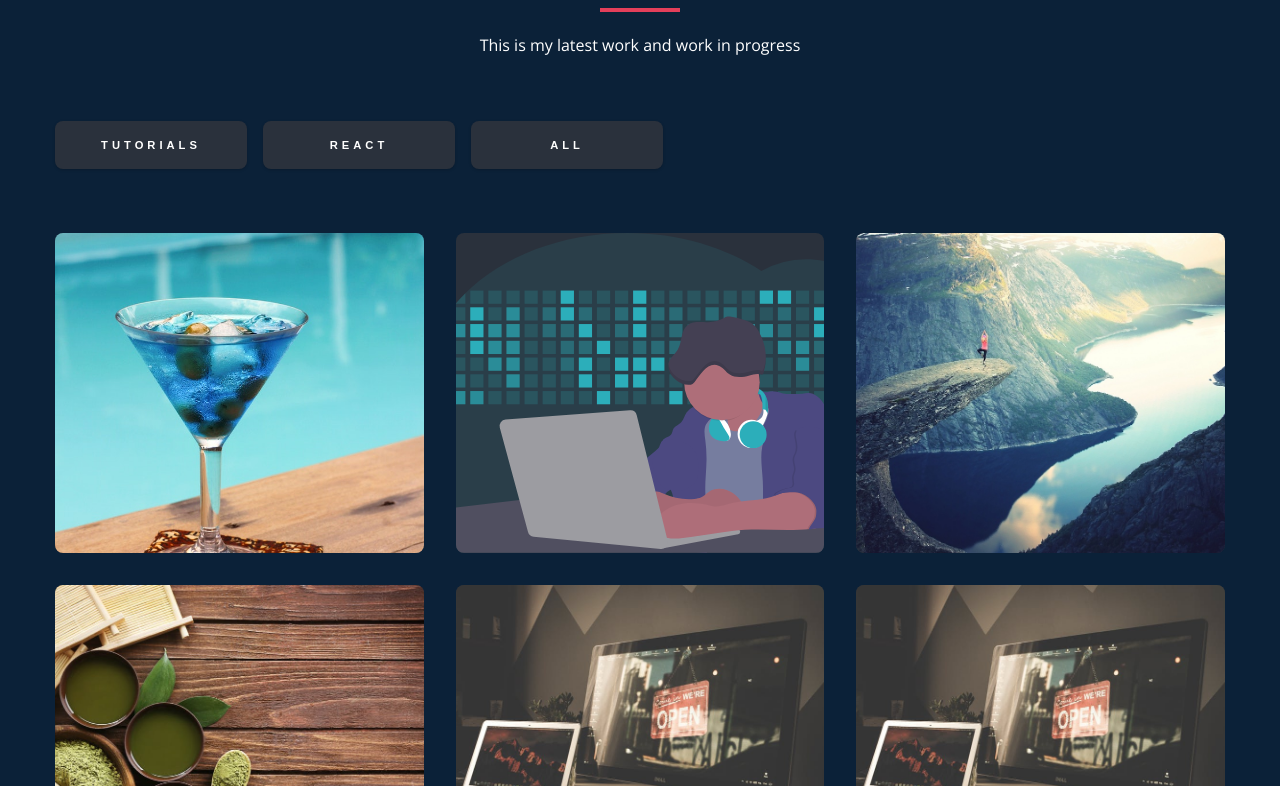
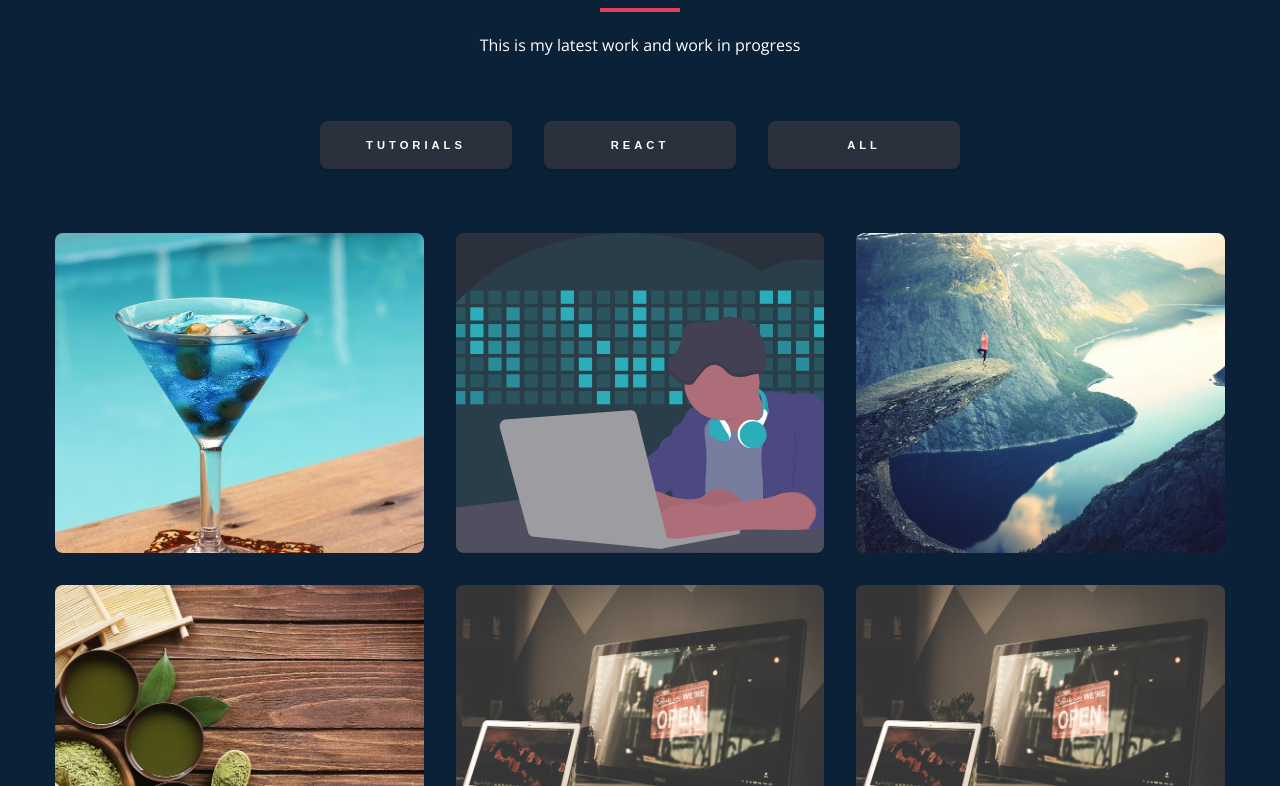
Before and after one commit to Fabian-Petersen/fabian-portfolio-app, a React (Create React App) app: page / in a window 1280 px wide. Shown: the part 1774-2560 px from the top of the page. Built offline with nearby package versions, Linux system fonts and the light colour scheme.

Commit message:
section-width-error-fixed

```diff
--- a/src/components/FilterButtons.js
+++ b/src/components/FilterButtons.js
@@ -1,23 +1,15 @@
 import React from "react";
 import styled from "styled-components";
+import projects from "../projectData";
 
-const FilterButtons = ({
-  initialState,
-  setFiltered,
-  setActive,
-  active,
-  openModal,
-  setOpenModal,
-}) => {
-  const handleClick = (lang) => () => {
-    setActive(lang);
+const FilterButtons = ({ initialState, setFiltered, setActive, active }) => {
+  const handleClick =
+    ({ language }) =>
+    () => {
+      setActive(language);
       const filtered = initialState.filter(
-      (project) => project.language === lang
+        (project) => project.language === language
       );
-
-    if (filtered.length === 0) {
-      setOpenModal(true);
-    }
 
       setFiltered(filtered);
     };
@@ -30,7 +22,6 @@ const FilterButtons = ({
   return (
     <Wrapper>
       <div className="project-btns section-center">
-        <a href="#1">
         <button
           className={
             active === "javascript"
@@ -41,8 +32,6 @@ const FilterButtons = ({
         >
           tutorials
         </button>
-        </a>
-        <a href="#1">
         <button
           className={
             active === "react"
@@ -54,40 +43,9 @@ const FilterButtons = ({
         >
           react
         </button>
-        </a>
-        {/* <a href="#1">
-          <button
-            className={
-              active === "gatsby"
-                ? "btn hero-btn-1 project-btn active"
-                : "btn hero-btn-1 project-btn"
-            }
-            onClick={handleClick("gatsby")}
-          >
-            gatsby
-          </button>
-        </a>
-        <a href="#1">
-          <button
-            className={
-              active === "next"
-                ? "btn hero-btn-1 project-btn active"
-                : "btn hero-btn-1 project-btn"
-            }
-            onClick={handleClick("next")}
-          >
-            next
-          </button>
-        </a> */}
-        <a href="#1">
-          <button
-            className="btn hero-btn-1"
-            id="project-btn-all"
-            onClick={reset}
-          >
+        <button className="btn hero-btn-1" id="project-btn-all" onClick={reset}>
           All
         </button>
-        </a>
       </div>
     </Wrapper>
   );
@@ -97,12 +55,13 @@ const Wrapper = styled.div`
   .project-btns {
     display: flex;
     flex-wrap: wrap;
-    justify-content: left;
-    gap: 1rem;
+    justify-content: center;
+    gap: 2rem;
     margin-bottom: 4rem;
+    /* border: var(--border-white); */
   }
 
-  .project-btns a button {
+  .project-btns button {
     width: 12rem;
   }
 
--- a/src/components/Footer.js
+++ b/src/components/Footer.js
@@ -29,7 +29,7 @@ const Wrapper = styled.footer`
   p {
     display: flex;
     gap: 0.6rem;
-    font-size: 0.85rem;
+    font-size: 0.8rem;
     text-transform: capitalize;
   }
 `;
--- a/src/components/Header.js
+++ b/src/components/Header.js
@@ -24,10 +24,10 @@ const Header = () => {
             <h1 className="hero-heading">
               Hi, my name is <span className="hero-amplify">Fabian.</span>
             </h1>
-            <h3 className="hero-sub-heading">
+            <p className="hero-sub-heading">
               Welcome to my official portfolio website showcasing my work as a
               <span className="hero-amplify"> React Web Developer</span>
-            </h3>
+            </p>
             <div className="home-btns">
               <a
                 href={cv}
@@ -42,7 +42,6 @@ const Header = () => {
               </a>
             </div>
             <SocialsHover />
-            {/* <Socials /> */}
           </article>
         </div>
       </header>
@@ -68,25 +67,23 @@ const Wrapper = styled.header`
     place-items: center;
   }
 
-  .hero-info h4 {
-    color: var(--clr-grey-par-5);
+  .hero-heading {
+    font-size: 2rem;
+    line-height: 1.5;
+    position: relative;
+    width: fit-content;
+    text-transform: none;
+    padding: 0.25rem;
     margin-bottom: 2rem;
   }
 
-  .hero-heading {
-    margin-bottom: 2rem;
-    font-size: 2rem;
-    position: relative;
-    width: max-content;
-    text-transform: none;
-    padding: 0.25rem;
-    /* border: var(--border-red); */
-  }
-
   .hero-sub-heading {
-    animation: textAnimation 1000ms ease-in 2000ms forwards;
     transform: translateY(0);
     opacity: 0;
+    font-size: 5em;
+    width: 100%;
+    /* border: var(--border-white); */
+    animation: textAnimation 1000ms ease-in 2000ms forwards;
   }
 
   .hero-heading::before,
@@ -154,10 +151,10 @@ const Wrapper = styled.header`
 
   .hero-sub-heading {
     color: var(--clr-white);
-    margin-bottom: 3rem;
     font-size: 0.8rem;
     line-height: 2.5rem;
     text-transform: none;
+    max-width: fit-content;
   }
 
   .home-btns {
--- a/src/components/SideBar.js
+++ b/src/components/SideBar.js
@@ -30,28 +30,6 @@ const SideBar = ({ openSidebar, setOpenSidebar }) => {
                 </li>
               );
             })}
-          </ul>
-          <ul className="social-icons">
-            <li>
-              <a href="https://www.facebook.com" className="social-icon">
-                <i className="fab fa-facebook"></i>
-              </a>
-            </li>
-            <li>
-              <a href="#1" className="social-icon">
-                <i className="fab fa-twitter"></i>
-              </a>
-            </li>
-            <li>
-              <a href="#1" className="social-icon">
-                <i className="fab fa-linkedin"></i>
-              </a>
-            </li>
-            <li>
-              <a href="#1" className="social-icon">
-                <i className="fab fa-github"></i>
-              </a>
-            </li>
           </ul>
         </div>
       </aside>
@@ -101,25 +79,6 @@ const Wrapper = styled.aside`
     color: var(--clr-red);
   }
 
-  .social-icons {
-    display: grid;
-    margin-top: 3rem;
-    width: 20rem;
-    grid-template-columns: repeat(4, 1fr);
-    justify-items: center;
-  }
-
-  .social-icon {
-    font-size: 1.5rem;
-    color: var(--clr-white);
-    transition: var(--transition);
-  }
-
-  .social-icon:hover {
-    color: var(--clr-yellow);
-    transform: scale(1.1);
-  }
-
   .close-btn {
     position: absolute;
     top: 1rem;
@@ -130,6 +89,7 @@ const Wrapper = styled.aside`
     transition: var(--transition);
     color: #bb2525;
     cursor: pointer;
+    padding-right: 2rem;
   }
 
   .close-btn:hover {
```
Lines whose indentation alone changed are shown as unchanged.
